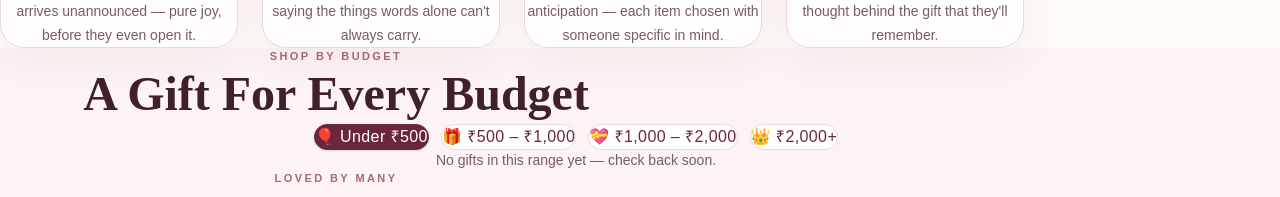
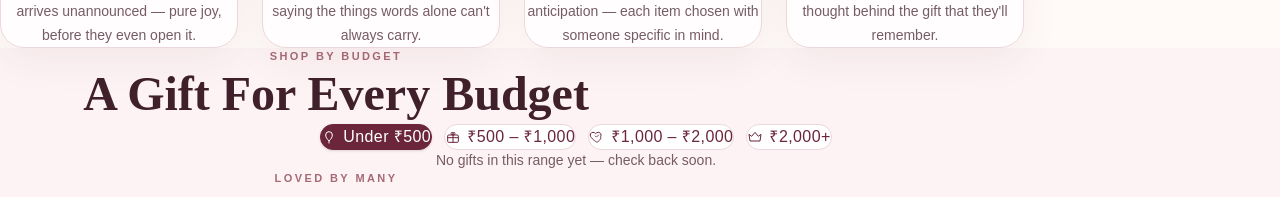
Before and after one commit to ishuraghav78/giftora, a Next.js app: page / in a window 1280 px wide. Shown: the part 3560-3757 px from the top of the page. Built offline with nearby package versions, Linux system fonts and the light colour scheme.

Commit message:
style: replace emoji icons with SVG icons in budget pills

```diff
--- a/components/BudgetShop.tsx
+++ b/components/BudgetShop.tsx
@@ -5,10 +5,77 @@ import Link from "next/link";
 import { products } from "../data/products";
 
 const budgetRanges = [
-  { label: "Under ₹500", min: 0, max: 500, emoji: "🎈" },
-  { label: "₹500 – ₹1,000", min: 500, max: 1000, emoji: "🎁" },
-  { label: "₹1,000 – ₹2,000", min: 1000, max: 2000, emoji: "💝" },
-  { label: "₹2,000+", min: 2000, max: Infinity, emoji: "👑" },
+  {
+    label: "Under ₹500",
+    min: 0,
+    max: 500,
+    icon: (
+      <svg viewBox="0 0 24 24" fill="none" xmlns="http://www.w3.org/2000/svg">
+        <path
+          d="M12 4a5 5 0 0 1 5 5c0 3.5-2.2 6-5 9-2.8-3-5-5.5-5-9a5 5 0 0 1 5-5z"
+          stroke="currentColor"
+          strokeWidth="1.5"
+          strokeLinejoin="round"
+        />
+        <path d="M12 18v3" stroke="currentColor" strokeWidth="1.5" strokeLinecap="round" />
+      </svg>
+    ),
+  },
+  {
+    label: "₹500 – ₹1,000",
+    min: 500,
+    max: 1000,
+    icon: (
+      <svg viewBox="0 0 24 24" fill="none" xmlns="http://www.w3.org/2000/svg">
+        <rect x="4" y="9" width="16" height="11" rx="1.5" stroke="currentColor" strokeWidth="1.5" />
+        <path d="M4 13h16" stroke="currentColor" strokeWidth="1.5" />
+        <path d="M12 9v11" stroke="currentColor" strokeWidth="1.5" />
+        <path
+          d="M12 9c-2 0-3-1-3-2.2C9 5.6 9.8 5 10.6 5c1 0 1.4 1 1.4 2v2z"
+          stroke="currentColor"
+          strokeWidth="1.5"
+          strokeLinejoin="round"
+        />
+        <path
+          d="M12 9c2 0 3-1 3-2.2 0-1.2-.8-1.8-1.6-1.8-1 0-1.4 1-1.4 2v2z"
+          stroke="currentColor"
+          strokeWidth="1.5"
+          strokeLinejoin="round"
+        />
+      </svg>
+    ),
+  },
+  {
+    label: "₹1,000 – ₹2,000",
+    min: 1000,
+    max: 2000,
+    icon: (
+      <svg viewBox="0 0 24 24" fill="none" xmlns="http://www.w3.org/2000/svg">
+        <path
+          d="M12 20s-7-4.35-9.5-8.5C.9 8.2 2.6 5 6 5c2 0 3.3 1 4 2 .7-1 2-2 4-2 3.4 0 5.1 3.2 3.5 6.5C19 15.65 12 20 12 20z"
+          stroke="currentColor"
+          strokeWidth="1.5"
+          strokeLinejoin="round"
+        />
+        <path d="M9.5 10.5l1.7 1.7 3.3-3.3" stroke="currentColor" strokeWidth="1.3" strokeLinecap="round" strokeLinejoin="round" />
+      </svg>
+    ),
+  },
+  {
+    label: "₹2,000+",
+    min: 2000,
+    max: Infinity,
+    icon: (
+      <svg viewBox="0 0 24 24" fill="none" xmlns="http://www.w3.org/2000/svg">
+        <path
+          d="M3 8l4 3 5-6 5 6 4-3-1.5 10h-15L3 8z"
+          stroke="currentColor"
+          strokeWidth="1.5"
+          strokeLinejoin="round"
+        />
+      </svg>
+    ),
+  },
 ];
 
 export default function BudgetShop() {
@@ -38,13 +105,14 @@ export default function BudgetShop() {
               key={range.label}
               type="button"
               onClick={() => setActiveIndex(index)}
-              className={`rounded-full border px-5 py-3 text-xs font-semibold tracking-wide transition-all duration-300 ${
+              className={`flex items-center gap-1.5 rounded-full border px-5 py-3 text-xs font-semibold tracking-wide transition-all duration-300 [&>svg]:h-4 [&>svg]:w-4 ${
                 index === activeIndex
                   ? "border-[#6b263b] bg-[#6b263b] text-white shadow-sm"
                   : "border-[#ead8dc] bg-white text-[#6b263b] hover:bg-[#fdf1f3]"
               }`}
             >
-              {range.emoji} {range.label}
+              {range.icon}
+              {range.label}
             </button>
           ))}
         </div>
```
